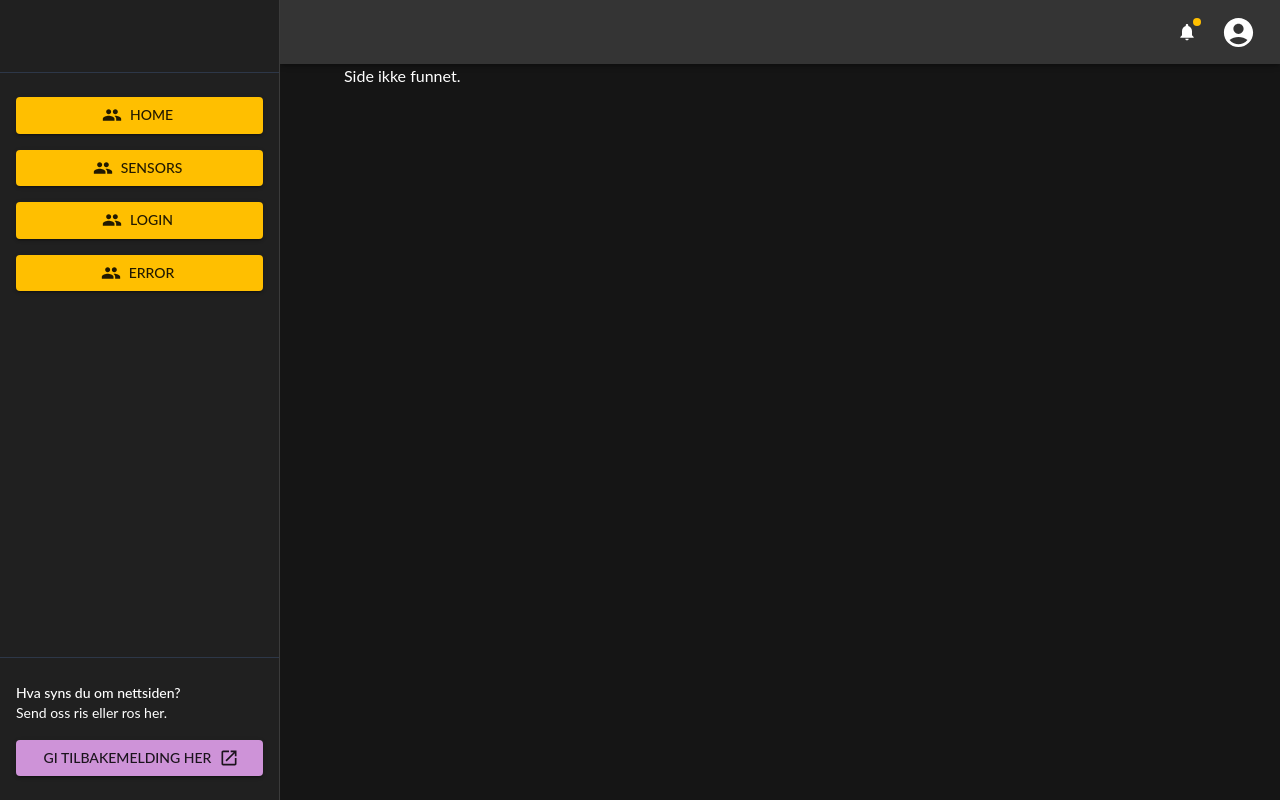
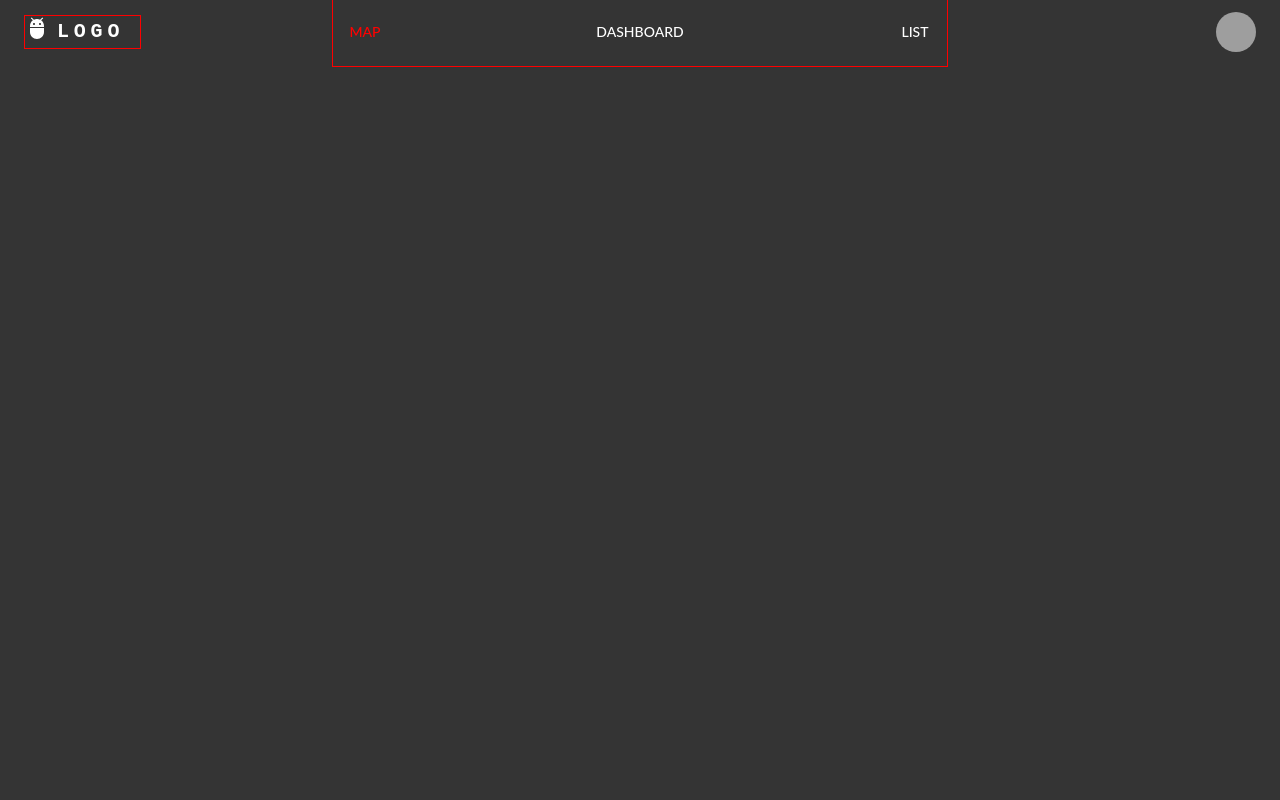
Before and after one commit to kundestyrt-norbit/mose-frontend, a Next.js app: page /map in a window 1280 px wide. Before the commit this address had no page. Built offline with nearby package versions, Linux system fonts and the light colour scheme; grey boxes are pictures that could not be loaded.

Commit message:
Styling of topbar ++

```diff
--- a/src/components/elements/PageWrapper/PageWrapper.tsx
+++ b/src/components/elements/PageWrapper/PageWrapper.tsx
@@ -1,6 +1,11 @@
+import { Button } from '@mui/material'
 import { styled } from '@mui/system'
 
 export const PageWrapper = styled('div')`
   padding-top: 2rem;
   padding-bottom: 4rem;
 `
+
+export const PageWrapper2 = styled(Button)`
+color: blue;
+`
--- a/src/components/layout/NavBar/NavBar.tsx
+++ b/src/components/layout/NavBar/NavBar.tsx
@@ -1,72 +1,179 @@
-import {
-  AppBar,
-  Badge,
-  Box,
-  IconButton,
-  Toolbar,
-  Tooltip,
-  styled
-} from '@mui/material'
-import MenuIcon from '@mui/icons-material/Menu'
-import NotificationsIcon from '@mui/icons-material/Notifications'
-import AccountCircleIcon from '@mui/icons-material/AccountCircle'
+import * as React from 'react';
+import AppBar from '@mui/material/AppBar';
+import Box from '@mui/material/Box';
+import Toolbar from '@mui/material/Toolbar';
+import IconButton from '@mui/material/IconButton';
+import Typography from '@mui/material/Typography';
+import Menu from '@mui/material/Menu';
+import MenuIcon from '@mui/icons-material/Menu';
+import Container from '@mui/material/Container';
+import Avatar from '@mui/material/Avatar';
+import Button from '@mui/material/Button';
+import Tooltip from '@mui/material/Tooltip';
+import MenuItem from '@mui/material/MenuItem';
+import AdbIcon from '@mui/icons-material/Adb';
+import Link from 'next/link';
+import { useRouter } from 'next/router';
 
-interface NavbarProps {
-  onSidebarOpen: () => void
-}
+const pages = ['Map', 'Dashboard', 'List'];
+const settings = ['Profile', 'Account', 'Dashboard', 'Logout'];
 
-const Navbar = ({ onSidebarOpen }: NavbarProps): JSX.Element => {
+const ResponsiveAppBar = () => {
+  const router = useRouter()
+
+  const [anchorElNav, setAnchorElNav] = React.useState<null | HTMLElement>(null);
+  const [anchorElUser, setAnchorElUser] = React.useState<null | HTMLElement>(null);
+
+  const handleOpenNavMenu = (event: React.MouseEvent<HTMLElement>) => {
+    setAnchorElNav(event.currentTarget);
+  };
+  const handleOpenUserMenu = (event: React.MouseEvent<HTMLElement>) => {
+    setAnchorElUser(event.currentTarget);
+  };
+
+  const handleCloseNavMenu = () => {
+    setAnchorElNav(null);
+  };
+
+  const handleCloseUserMenu = () => {
+    setAnchorElUser(null);
+  };
+
+  console.log(router.asPath)
+
+
   return (
-      <DashboardNavbarRoot
+    <AppBar position="static">
+      <Container maxWidth={false}>
+        <Toolbar disableGutters sx={{justifyContent: 'space-between'}}>
+        <Link href = '/' style={{border: '1px solid blue'}}>
+          <div style = {{display: 'flex', border: '1px solid red'}}>
+            <AdbIcon sx={{ display: { xs: 'none', sm: 'flex' }, mr: 1 }} />
+              <Typography
+                variant="h6"
+                noWrap
+                component="a"
+                href="/"
                 sx={{
-          left: {
-            lg: 280
-          },
-          width: {
-            lg: 'calc(100% - 280px)'
-          }
+                  mr: 2,
+                  display: { xs: 'none', sm: 'flex' },
+                  fontFamily: 'monospace',
+                  fontWeight: 700,
+                  letterSpacing: '.3rem',
+                  color: 'inherit',
+                  textDecoration: 'none',
                 }}
               >
-        <Toolbar
-          disableGutters
+                LOGO
+              </Typography>
+            </div>
+        </Link>
+
+          <Box sx={{ flexGrow: 1, display: { xs: 'flex', sm: 'none' } }}>
+            <IconButton
+              size="large"
+              aria-label="account of current user"
+              aria-controls="menu-appbar"
+              aria-haspopup="true"
+              onClick={handleOpenNavMenu}
+              color="inherit"
+            >
+              <MenuIcon />
+            </IconButton>
+            <Menu
+              id="menu-appbar"
+              anchorEl={anchorElNav}
+              anchorOrigin={{
+                vertical: 'bottom',
+                horizontal: 'left',
+              }}
+              keepMounted
+              transformOrigin={{
+                vertical: 'top',
+                horizontal: 'left',
+              }}
+              open={Boolean(anchorElNav)}
+              onClose={handleCloseNavMenu}
               sx={{
-            minHeight: 64,
-            left: 0,
-            px: 2
+                display: { xs: 'block', sm: 'none' },
               }}
             >
-          <IconButton
-         onClick={onSidebarOpen}
+              {pages.map((page) => (
+                <MenuItem key={page} onClick={handleCloseNavMenu}>
+                  <Link href = {'/'+page.toLowerCase()}>
+                    <Typography textAlign="center">{page}</Typography>
+                  </Link>
+                </MenuItem>
+              ))}
+            </Menu>
+          </Box>
+          <AdbIcon sx={{ display: { xs: 'flex', sm: 'none' }, mr: 1 }} />
+          <Link href = '/'>
+            <Typography
+              variant="h5"
+              noWrap
+              component="a"
+
               sx={{
-          display: {
-            xs: 'inline-flex',
-            lg: 'none'
-          }
+                mr: 2,
+                display: { xs: 'flex', sm: 'none' },
+                flexGrow: 1,
+                fontFamily: 'monospace',
+                fontWeight: 700,
+                letterSpacing: '.3rem',
+                color: 'inherit',
+                textDecoration: 'none',
               }}
             >
-          <MenuIcon fontSize="small" />
-        </IconButton>
-        <Box sx={{ flexGrow: 1 }} />
-        <Tooltip title="Notifications">
-          <IconButton sx={{ ml: 1 }}>
-            <Badge badgeContent={4} color="primary" variant="dot">
-              <NotificationsIcon fontSize="small" />
-          </Badge>
+              LOGO
+            </Typography>
+          </Link>
+          <Box sx={{display: { xs: 'none', sm: 'flex' }, border: '1px solid red', position: 'absolute', width: '50%', left: '25%', justifyContent: 'space-between', zIndex: 2 }}>
+            {pages.map((page) => (
+              <Link href = {'/'+page.toLowerCase()}>
+                <Button
+                  key={page}
+                  onClick={handleCloseNavMenu}
+                  sx={{ my: 2, display: 'block', color:router.asPath.includes(page.toLowerCase()) ? 'red' : 'white' }}
+                >
+                  {page}
+                </Button>
+              </Link>
+            ))}
+          </Box>
+
+          <Box sx={{ flexGrow: 0 }}>
+            <Tooltip title="Open settings">
+              <IconButton onClick={handleOpenUserMenu} sx={{ p: 0 }}>
+                <Avatar alt="Remy Sharp" src="/static/images/avatar/2.jpg" />
               </IconButton>
             </Tooltip>
-        <Tooltip title="Settings">
-          <IconButton sx={{ ml: 1 }}>
-            <AccountCircleIcon fontSize="large" />
-          </IconButton>
-        </Tooltip>
+            <Menu
+              sx={{ mt: '45px' }}
+              id="menu-appbar"
+              anchorEl={anchorElUser}
+              anchorOrigin={{
+                vertical: 'top',
+                horizontal: 'right',
+              }}
+              keepMounted
+              transformOrigin={{
+                vertical: 'top',
+                horizontal: 'right',
+              }}
+              open={Boolean(anchorElUser)}
+              onClose={handleCloseUserMenu}
+            >
+              {settings.map((setting) => (
+                <MenuItem key={setting} onClick={handleCloseUserMenu}>
+                  <Typography textAlign="center">{setting}</Typography>
+                </MenuItem>
+              ))}
+            </Menu>
+          </Box>
         </Toolbar>
-    </DashboardNavbarRoot>
-  )
-}
-
-const DashboardNavbarRoot = styled(AppBar)(({ theme }) => ({
-  backgroundColor: theme.palette.background.paper,
-  boxShadow: theme.shadows[3]
-}))
-
-export default Navbar
+      </Container>
+    </AppBar>
+  );
+};
+export default ResponsiveAppBar;
--- a/src/components/layout/PageLayoutWrapper.tsx
+++ b/src/components/layout/PageLayoutWrapper.tsx
@@ -38,7 +38,7 @@ const PageLayoutWrapper = ({ children }: PageLayoutWrapperProps): JSX.Element =>
   return (
     <FullPageWrapper>
       <Navbar onSidebarOpen={() => setSidebarIsOpen(true)} />
-      <Sidebar toggleDrawer={toggleDrawer} open={sidebarIsOpen} />
+      {/* <Sidebar toggleDrawer={toggleDrawer} open={sidebarIsOpen} /> */}
       <PageLayoutRoot>
         <Box
           sx={{
--- a/src/index.css
+++ b/src/index.css
@@ -16,7 +16,7 @@ body {
   -moz-osx-font-smoothing: grayscale;
   font-size: 16px;
   overflow: hidden;
-  background-color: #151515;
+  background-color: white;
 }
 
 a,
--- /dev/null
+++ b/src/pages/map.tsx
@@ -0,0 +1,15 @@
+import type { NextPage } from 'next'
+import { SectionsWrapper } from '../components/elements/Section'
+import PageLayoutWrapper from '../components/layout/PageLayoutWrapper'
+
+/**
+ * Does nothing. Just redirection to /sensors
+ * Natural page to have in the future
+ */
+const hei: NextPage = () => {
+  return <PageLayoutWrapper>
+    <SectionsWrapper>hei</SectionsWrapper>
+  </PageLayoutWrapper>
+}
+
+export default hei
```
Also changed, not shown: src/components/elements/Dashboard/MenuBar.tsx (added, +47 -0 lines), src/pages/Kasper2/[dashboardNumber].tsx (added, +29 -0 lines), src/pages/dashboard.tsx (added, +15 -0 lines), src/pages/list.tsx (added, +15 -0 lines). Lines whose indentation alone changed are shown as unchanged.
